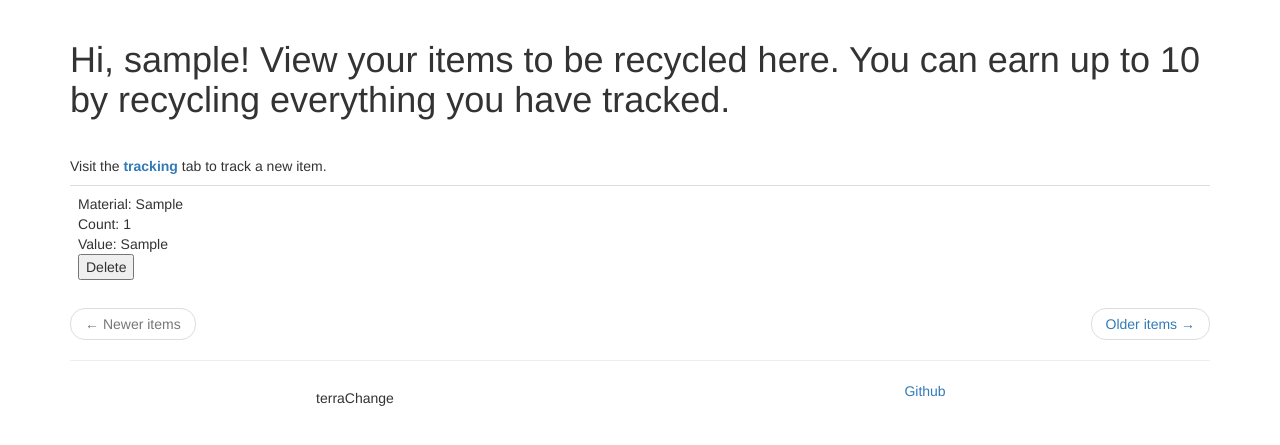
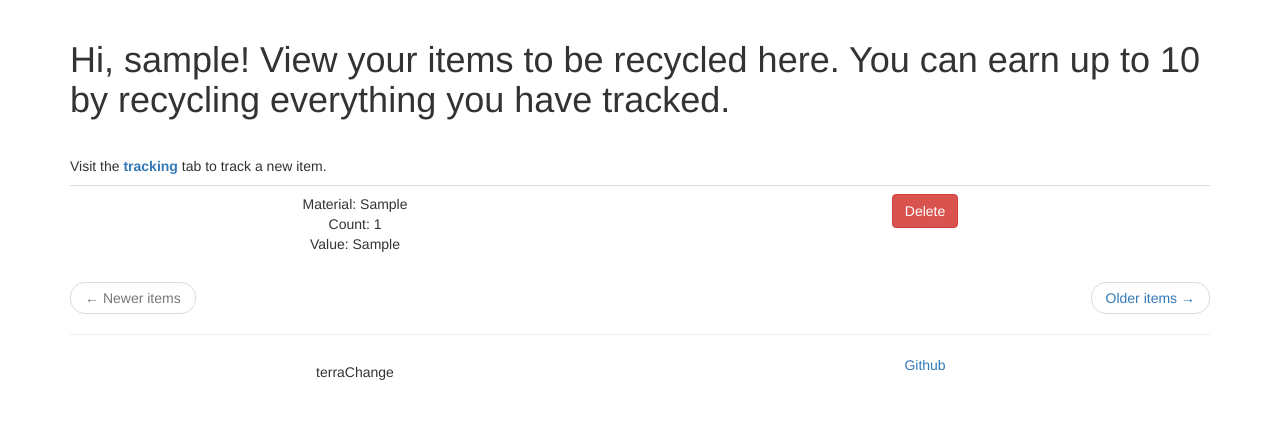
Before and after one commit to rachitpareek/terraChange, a Flask app: template application/templates/dashboard.html in a window 1280 px wide. Shown: the part 52-497 px from the top of the page. Run offline with Flask 2, Linux system fonts and the light colour scheme; a user stored in the database is signed in; tables that the repository leaves empty hold one stand-in row (values such as "Sample post"); the template is opened without the code that fills it: values that come from a table or form of the project are taken from there, most other values are stand-ins (such as "Sample title", 1, 10 or a date in 2020); some libraries are stand-ins or nearby versions.

Commit message:
beautified delete button

```diff
--- a/application/templates/_item.html
+++ b/application/templates/_item.html
@@ -1,13 +1,18 @@
 <table class="table table-hover">
     <tr>
-        <td>
-            Material: {{ item.material }}
-            <br> Count: {{ item.count }}
-            <br> Value: {{ item.value }}
-            <br>
-            <form action="{{ url_for('delete_item', item_id=item.id) }}" method=post>
-                <input type=submit value="Delete">
-            </form>
+        <td class="col-md-6 text-center">
+            <div>
+                Material: {{ item.material }}
+                <br> Count: {{ item.count }}
+                <br> Value: {{ item.value }}
+            </div>
+        </td>
+        <td class="col-md-6 text-center">
+            <div>
+                <form action="{{ url_for('delete_item', item_id=item.id) }}" method=post>
+                    <input class="btn btn-danger" type="submit" value="Delete">
+                </form>
+            </div>
         </td>
     </tr>
 </table>
```
